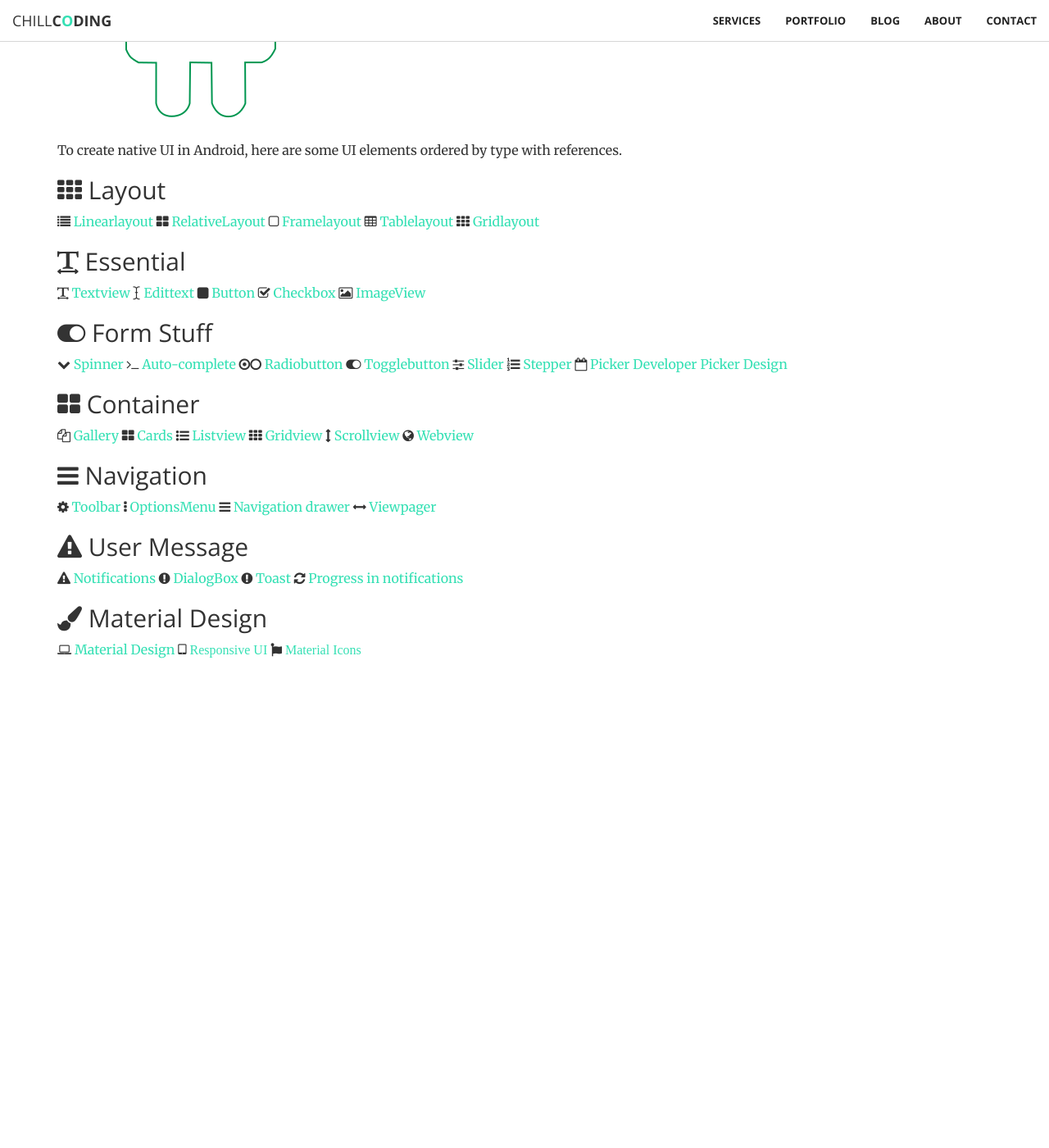
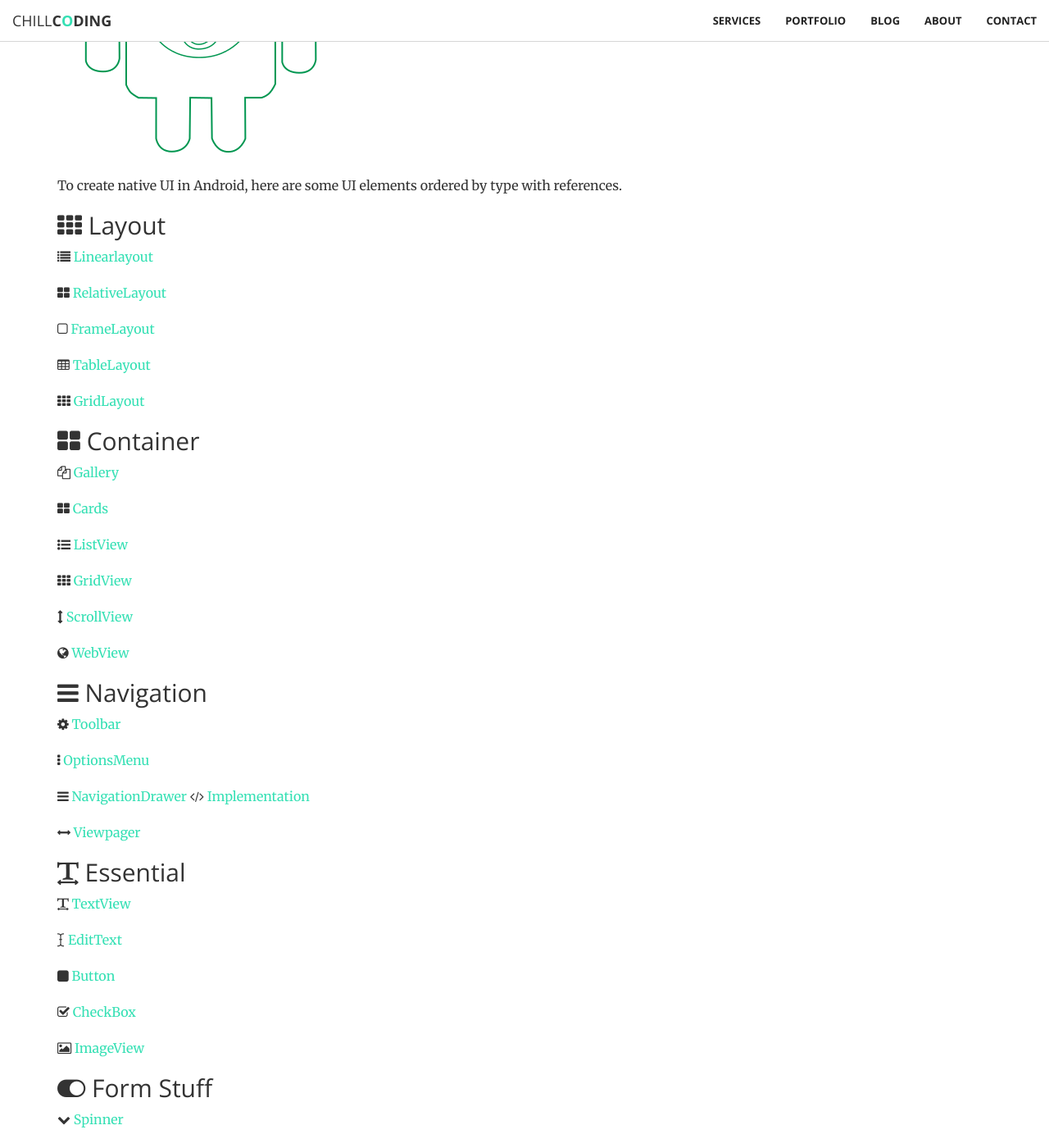
Before and after one commit to chillcoding-at-the-beach/chillcoding-at-the-beach-github.io, a Jekyll site: the page built from _posts/2017-01-16-android-ui-cheatsheet.md, in a window 1280 px wide and 1400 px high, scrolled down 381 px. Shown: the whole window at 82% size. Built offline with Jekyll 4.4.1, drawn with Linux system fonts in a browser that asks for light colours; nearby versions of some CDN libraries; before the commit the page ends 1305 px from its top, so only the background shows below that; some of the changed text lies outside the part shown.

Commit message:
Update Android UI Cheatsheet post

```diff
--- a/_posts/2017-01-16-android-ui-cheatsheet.md
+++ b/_posts/2017-01-16-android-ui-cheatsheet.md
@@ -1,5 +1,5 @@
 ---
-title: "<i class="fa fa-mobile" aria-hidden="true"></i> <i class="fa fa-android" aria-hidden="true"></i> Android UI Cheatsheet"
+title: "Android UI Cheatsheet"
 category: coding
 ---
 
@@ -9,48 +9,75 @@
 
 ## <i class="fa fa-th" aria-hidden="true"></i> Layout
 <i class="fa fa-list" aria-hiden="true"></i> [Linearlayout](https://developer.android.com/guide/topics/ui/layout/linear.html)
+
 <i class="fa fa-th-large" aria-hidden="true"></i> [RelativeLayout](https://developer.android.com/guide/topics/ui/layout/relative.html)
-<i class="fa fa-square-o" aria-hidden="true"></i> [Framelayout](https://developer.android.com/reference/android/widget/FrameLayout.html)
-<i class="fa fa-table" aria-hidden="true"></i> [Tablelayout](https://developer.android.com/guide/topics/ui/layout/grid.html)
-<i class="fa fa-th" aria-hidden="true"></i> [Gridlayout](android-developers.blogspot.fr/ 2011/11/new-layout-widgets-space-and-gridlayout.html)
+
+<i class="fa fa-square-o" aria-hidden="true"></i> [FrameLayout](https://developer.android.com/reference/android/widget/FrameLayout.html)
+
+<i class="fa fa-table" aria-hidden="true"></i> [TableLayout](https://developer.android.com/guide/topics/ui/layout/grid.html)
+
+<i class="fa fa-th" aria-hidden="true"></i> [GridLayout](https://android-developers.googleblog.com/2011/11/new-layout-widgets-space-and-gridlayout.html)
+
+## <i class="fa fa-th-large" aria-hidden="true"></i> Container
+<i class="fa fa-files-o" aria-hidden="true"></i> [Gallery](https://developer.android.com/reference/android/widget/Gallery.html)
+
+<i class="fa fa-th-large" aria-hidden="true"></i> [Cards](https://developer.android.com/training/material/lists-cards.html)
+
+<i class="fa fa-list-ul" aria-hidden="true"></i> [ListView](https://developer.android.com/guide/topics/ui/layout/listview.html)
+
+<i class="fa fa-th" aria-hidden="true"></i> [GridView](https://developer.android.com/guide/topics/ui/layout/gridview.html)
+
+<i class="fa fa-arrows-v" aria-hidden="true"></i> [ScrollView](https://developer.android.com/reference/android/widget/ScrollView.html)
+
+<i class="fa fa-globe" aria-hidden="true"></i> [WebView](https://developer.android.com/guide/webapps/webview.html)
+
+## <i class="fa fa-bars" aria-hidden="true"></i> Navigation
+<i class="fa fa-cog" aria-hidden="true"></i> [Toolbar](https://developer.android.com/training/appbar/setting-up.html)
+
+<i class="fa fa-ellipsis-v" aria-hidden="true"></i> [OptionsMenu](https://developer.android.com/guide/topics/ui/menus.html)
+
+<i class="fa fa-bars" aria-hidden="true"></i> [NavigationDrawer](https://developer.android.com/design/patterns/navigation-drawer.html) <i class="fa fa-code" aria-hidden="true"></i> [Implementation](https://developer.android.com/training/implementing-navigation/nav-drawer.html)
+
+<i class="fa fa-arrows-h" aria-hidden="true"></i> [Viewpager](https://developer.android.com/training/implementing-navigation/lateral.html)
 
 ## <i class="fa fa-text-width" aria-hidden="true"></i> Essential
-<i class="fa fa-text-width" aria-hidden="true"></i> [Textview](https://developer.android.com/reference/android/widget/TextView.html)
-<i class="fa fa-i-cursor" aria-hidden="true"></i> [Edittext](https://developer.android.com/guide/topics/ui/controls/text.html)
+<i class="fa fa-text-width" aria-hidden="true"></i> [TextView](https://developer.android.com/reference/android/widget/TextView.html)
+
+<i class="fa fa-i-cursor" aria-hidden="true"></i> [EditText](https://developer.android.com/guide/topics/ui/controls/text.html)
+
 <i class="fa fa-square" aria-hidden="true"></i> [Button](https://developer.android.com/guide/topics/ui/controls/button.html)
-<i class="fa fa-check-square-o" aria-hidden="true"></i> [Checkbox](https://developer.android.com/guide/topics/ui/controls/checkbox.html)
+
+<i class="fa fa-check-square-o" aria-hidden="true"></i> [CheckBox](https://developer.android.com/guide/topics/ui/controls/checkbox.html)
+
 <i class="fa fa-picture-o" aria-hidden="true"></i> [ImageView](https://developer.android.com/training/displaying-bitmaps/display-bitmap.html)
 
 ## <i class="fa fa-toggle-on" aria-hidden="true"></i> Form Stuff
 <i class="fa fa-chevron-down" aria-hidden="true"></i> [Spinner]( https://developer.android.com/guide/topics/ui/controls/spinner.html)
+
 <i class="fa fa-terminal" aria-hidden="true"></i> [Auto-complete](https://developer.android.com/reference/android/widget/AutoCompleteTextView.html)
-<i class="fa fa-dot-circle-o" aria-hidden="true"></i><i class="fa fa-circle-o" aria-hidden="true"></i> [Radiobutton](https://developer.android.com/guide/topics/ui/controls/radiobutton.html)
-<i class="fa fa-toggle-on" aria-hidden="true"></i> [Togglebutton](https://developer.android.com/guide/topics/ui/controls/togglebutton.html)
+
+<i class="fa fa-dot-circle-o" aria-hidden="true"></i> <i class="fa fa-circle-o" aria-hidden="true"></i> [Radiobutton](https://developer.android.com/guide/topics/ui/controls/radiobutton.html)
+
+<i class="fa fa-toggle-on" aria-hidden="true"></i> [ToggleButton](https://developer.android.com/guide/topics/ui/controls/togglebutton.html)
+
 <i class="fa fa-sliders" aria-hidden="true"></i> [Slider](http://developer.android.com/design/building-blocks/seek-bars.html)
+
 <i class="fa fa-list-ol" aria-hidden="true"></i> [Stepper](https://material.google.com/components/steppers.html)
-<i class="fa fa-calendar-o" aria-hidden="true"></i> [Picker Developer](https://developer.android.com/guide/topics/ui/controls/pickers.html) [Picker Design](http://developer.android.com/design/building-blocks/pickers.html)
 
-## <i class="fa fa-th-large" aria-hidden="true"></i> Container
-<i class="fa fa-files-o" aria-hidden="true"></i> [Gallery](https://developer.android.com/reference/android/widget/Gallery.html)
-<i class="fa fa-th-large" aria-hidden="true"></i> [Cards](https://developer.android.com/training/material/lists-cards.html)
-<i class="fa fa-list-ul" aria-hidden="true"></i> [Listview](https://developer.android.com/guide/topics/ui/layout/listview.html)
-<i class="fa fa-th" aria-hidden="true"></i> [Gridview](https://developer.android.com/guide/topics/ui/layout/gridview.html)
-<i class="fa fa-arrows-v" aria-hidden="true"></i> [Scrollview](https://developer.android.com/reference/android/widget/ScrollView.html)
-<i class="fa fa-globe" aria-hidden="true"></i> [Webview](https://developer.android.com/guide/webapps/webview.html)
-
-## <i class="fa fa-bars" aria-hidden="true"></i> Navigation
-<i class="fa fa-cog" aria-hidden="true"></i> [Toolbar](https://developer.android.com/training/appbar/setting-up.html)
-<i class="fa fa-ellipsis-v" aria-hidden="true"></i> [OptionsMenu](https://developer.android.com/guide/topics/ui/menus.html)
-<i class="fa fa-bars" aria-hidden="true"></i> [Navigation drawer](https://developer.android.com/design/patterns/navigation-drawer.html)
-<i class="fa fa-arrows-h" aria-hidden="true"></i> [Viewpager](https://developer.android.com/training/implementing-navigation/lateral.html)
+<i class="fa fa-calendar-o" aria-hidden="true"></i> [Picker](http://developer.android.com/design/building-blocks/pickers.html) <i class="fa fa-code" aria-hidden="true"></i> [Implementation](https://developer.android.com/guide/topics/ui/controls/pickers.html)
 
 ## <i class="fa fa-exclamation-triangle" aria-hidden="true"></i> User Message
 <i class="fa fa-exclamation-triangle" aria-hidden="true"></i> [Notifications](https://developer.android.com/guide/topics/ui/notifiers/notifications.html)
+
 <i class="fa fa-exclamation-circle" aria-hidden="true"></i> [DialogBox](https://developer.android.com/guide/topics/ui/dialogs.html)
+
 <i class="fa fa-exclamation-circle" aria-hidden="true"></i> [Toast](https://developer.android.com/guide/topics/ui/notifiers/toasts.html)
+
 <i class="fa fa-refresh" aria-hidden="true"></i> [Progress in notifications](https://developer.android.com/training/notify-user/display-progress.html)
 
 ## <i class="fa fa-paint-brush" aria-hidden="true"></i> Material Design
 <i class="fa fa-laptop" aria-hidden="true"></i> [Material Design](https://developer.android.com/design/index.html)
-<i class="fa fa-tablet" aria-hidden="true"> [Responsive UI](https://material.google.com/layout/responsive-ui.html)
-<i class="fa fa-font-awesome" aria-hidden="true"></i> [Material Icons](https://design.google.com/icons/index.html)
+
+<i class="fa fa-tablet" aria-hidden="true"> </i> [Responsive UI](https://material.google.com/layout/responsive-ui.html)
+
+<i class="fa fa-paint-brush" aria-hidden="true"></i> [Material Icons](https://design.google.com/icons/index.html)
```
